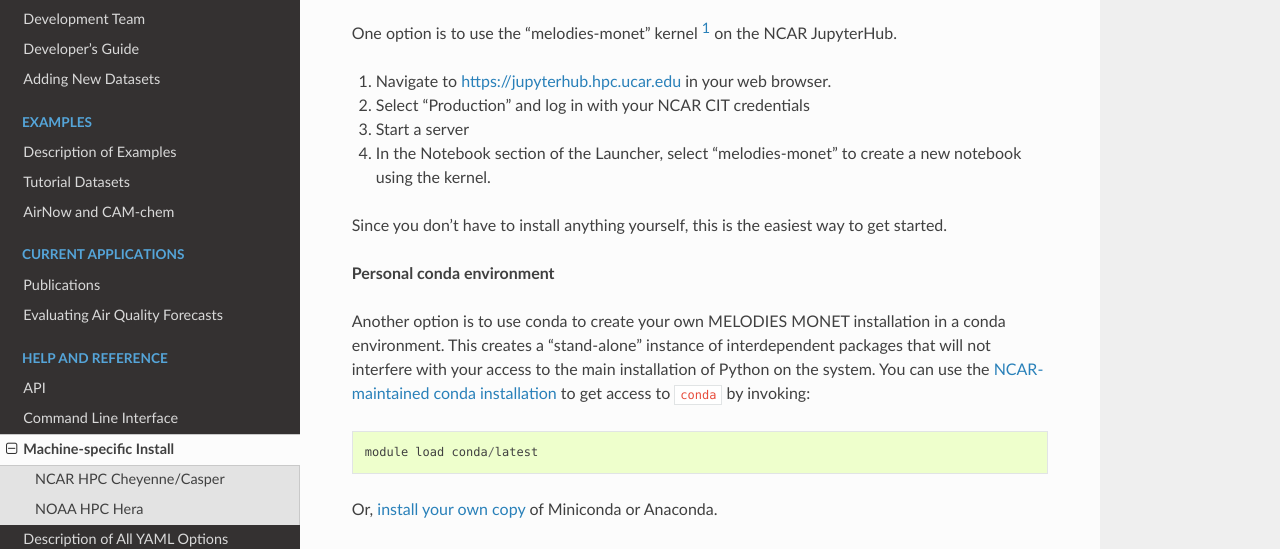
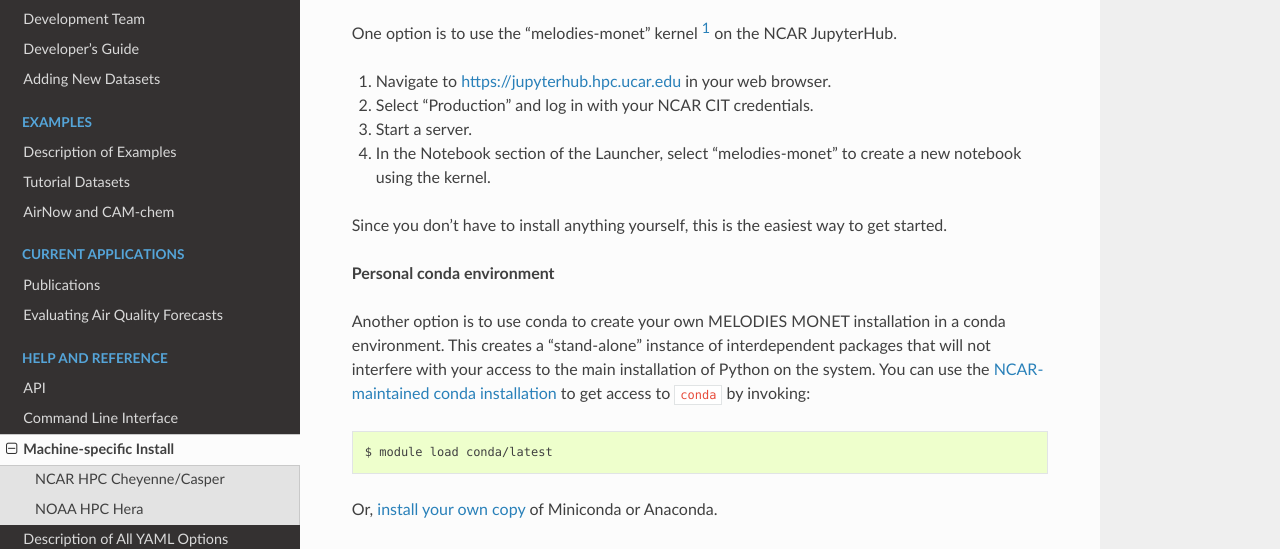
Before and after one commit to NOAA-CSL/MELODIES-MONET, a Sphinx documentation site: the page built from docs/appendix/machine-specific-install.rst, in a window 1280 px wide and 900 px high. Shown: the part 314-863 px from the top of the window. Built offline with Sphinx 7.4.7 and the Read the Docs theme 2.0.0, drawn with Linux system fonts in a browser that asks for light colours; pages that are not in the unit, such as notebooks, are missing from menus.

```diff
--- a/docs/appendix/machine-specific-install.rst
+++ b/docs/appendix/machine-specific-install.rst
@@ -12,8 +12,8 @@ on the NCAR HPC, Cheyenne/Casper.
 One option is to use the "melodies-monet" kernel [#ncar_jhub_kernel]_ on the NCAR JupyterHub.
 
 #. Navigate to https://jupyterhub.hpc.ucar.edu in your web browser.
-#. Select "Production" and log in with your NCAR CIT credentials
-#. Start a server
+#. Select "Production" and log in with your NCAR CIT credentials.
+#. Start a server.
 #. In the Notebook section of the Launcher, select "melodies-monet"
    to create a new notebook using the kernel.
 
@@ -30,9 +30,10 @@ You can use the
 `NCAR-maintained conda installation <https://arc.ucar.edu/knowledge_base/83853599>`__
 to get access to ``conda`` by invoking::
 
-    module load conda/latest
+    $ module load conda/latest
 
-Or, `install your own copy <https://docs.conda.io/projects/conda/en/latest/user-guide/install/linux.html>`__
+Or,
+`install your own copy <https://docs.conda.io/projects/conda/en/latest/user-guide/install/linux.html>`__
 of Miniconda or Anaconda.
 
 Once you have conda, you are ready to install MELODIES MONET.
```
